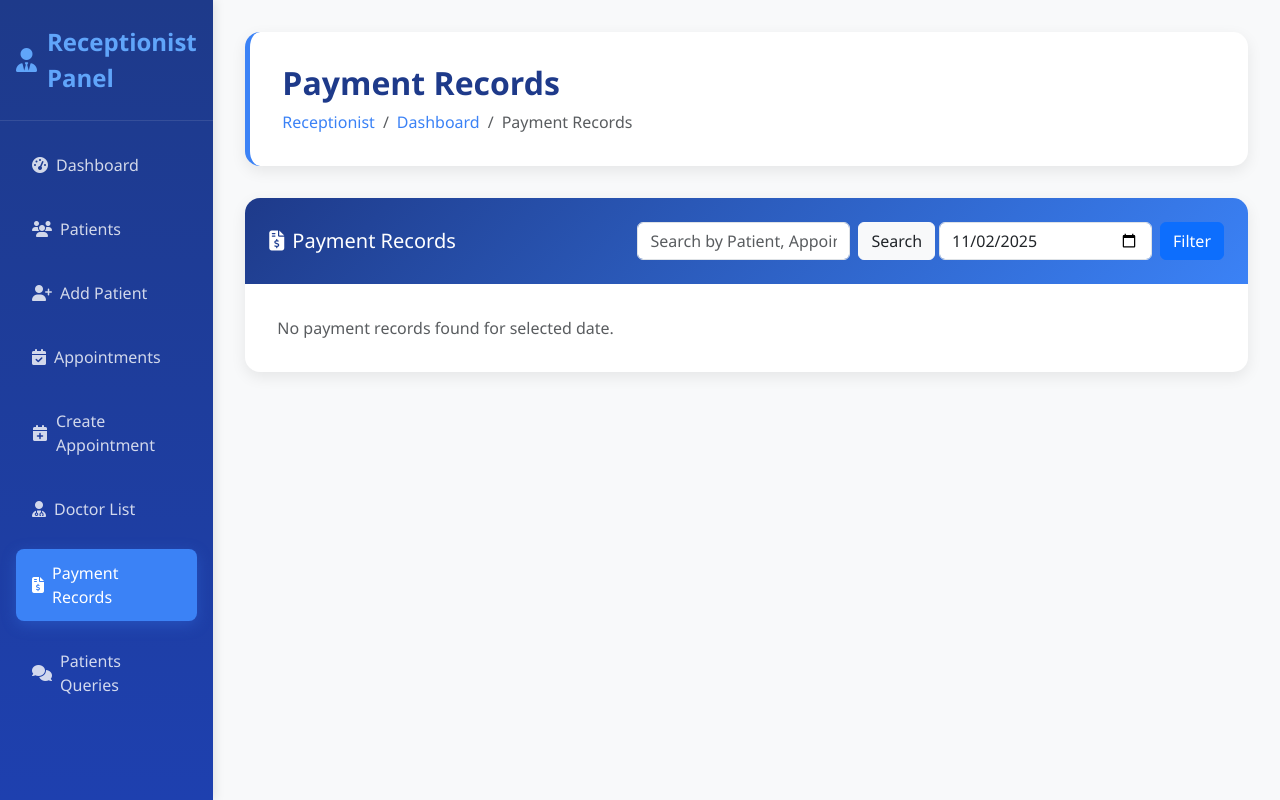
After one commit to amulbabariya07/hms-system, a Flask app: page /receptionist/payment_records in a window 1280 px wide. The commit adds this page. Run offline with Flask 3, Linux system fonts and the light colour scheme; some libraries are stand-ins or nearby versions.

Commit message:
[IMP] New view add in rep

```diff
--- a/app/receptionist/routes.py
+++ b/app/receptionist/routes.py
@@ -1,8 +1,16 @@
 from flask import Blueprint, render_template, request, redirect, url_for, flash, session, jsonify
 from app import db
-from app.models import User, Doctor, Appointment, ContactQuery, PatientIntakeForm, MedicalPrescription, Medicine
+from app.models import User, Doctor, Appointment, ContactQuery, PatientIntakeForm, MedicalPrescription, Medicine, Payment
 from datetime import datetime
+from datetime import date
 import re
+from flask import send_file
+import io
+from reportlab.pdfgen import canvas
+from reportlab.lib.pagesizes import A5
+from reportlab.lib import colors
+from reportlab.lib.styles import getSampleStyleSheet
+from reportlab.platypus import SimpleDocTemplate, Paragraph, Spacer, Table, TableStyle
 
 receptionist_bp = Blueprint('receptionist', __name__, template_folder='templates')
 
@@ -725,3 +733,112 @@ def check_reply(query_id):
     query = ContactQuery.query.get_or_404(query_id)
     has_reply = bool(query.response and query.response.strip())
     return jsonify({'has_reply': has_reply})
+
+
+@receptionist_bp.route('/doctor_list')
+def doctor_list():
+    """Display list of verified/approved doctors."""
+    doctors = Doctor.query.filter_by(is_verified=True).all()
+    return render_template('receptionist/doctor_list.html', doctors=doctors)
+
+from datetime import date
+from flask import request, render_template
+from sqlalchemy import func, or_, cast, String
+
+@receptionist_bp.route("/payment_records")
+def payment_records():
+    search = request.args.get("search", "").strip()
+    selected_date = request.args.get("date")
+
+    # Default to today's date if none selected
+    if not selected_date:
+        selected_date = date.today().strftime("%Y-%m-%d")
+
+    # Start query
+    query = Payment.query
+
+    # Filter by date
+    query = query.filter(func.date(Payment.created_at) == selected_date)
+
+    # Apply search (join Appointment for patient name)
+    if search:
+        query = query.join(Appointment, isouter=True).filter(
+            or_(
+                Appointment.patient_name.ilike(f"%{search}%"),
+                cast(Payment.appointment_id, String).ilike(f"%{search}%"),  # ✅ CAST HERE
+                Payment.razorpay_payment_id.ilike(f"%{search}%")
+            )
+        )
+
+    payments = query.order_by(Payment.created_at.desc()).all()
+
+    return render_template(
+        "receptionist/payment_records.html",
+        payments=payments,
+        current_date=selected_date
+    )
+
+@receptionist_bp.route('/payment/<int:payment_id>/receipt')
+@login_required
+def download_payment_receipt(payment_id):
+    payment = Payment.query.get_or_404(payment_id)
+    appointment = payment.appointment
+
+    buffer = io.BytesIO()
+    doc = SimpleDocTemplate(buffer, pagesize=A5, rightMargin=20, leftMargin=20, topMargin=20, bottomMargin=20)
+    elements = []
+
+    styles = getSampleStyleSheet()
+    title_style = styles['Heading1']
+    title_style.alignment = 1  # Center
+    normal_style = styles['Normal']
+
+    # Header: Hospital Name
+    elements.append(Paragraph("<b>HealthCare+</b>", title_style))
+    elements.append(Spacer(1, 10))
+    elements.append(Paragraph("Payment Receipt", styles['Heading2']))
+    elements.append(Spacer(1, 20))
+
+    # Payment Info
+    payment_data = [
+        ['Payment ID:', payment.razorpay_payment_id],
+        ['Amount:', f"{payment.amount:.2f}"],
+        ['Status:', payment.status.capitalize()],
+        ['Date:', payment.created_at.strftime('%Y-%m-%d %H:%M')]
+    ]
+    payment_table = Table(payment_data, colWidths=[100, 150])
+    payment_table.setStyle(TableStyle([
+        ('BACKGROUND', (0,0), (-1,0), colors.lightgrey),
+        ('GRID', (0,0), (-1,-1), 0.5, colors.grey),
+        ('FONTNAME', (0,0), (-1,-1), 'Helvetica'),
+        ('ALIGN', (1,0), (-1,-1), 'LEFT'),
+    ]))
+    elements.append(payment_table)
+    elements.append(Spacer(1, 15))
+
+    # Appointment & Patient Info
+    if appointment:
+        appointment_data = [
+            ['Appointment ID:', appointment.id],
+            ['Patient Name:', appointment.patient_name],
+            ['Doctor:', appointment.doctor.full_name if appointment.doctor else 'N/A'],
+            ['Doctor Specialization:', appointment.doctor.specialization.name if appointment.doctor and appointment.doctor.specialization else 'N/A']
+        ]
+        appointment_table = Table(appointment_data, colWidths=[130, 150])
+        appointment_table.setStyle(TableStyle([
+            ('BACKGROUND', (0,0), (-1,0), colors.lightgrey),
+            ('GRID', (0,0), (-1,-1), 0.5, colors.grey),
+            ('FONTNAME', (0,0), (-1,-1), 'Helvetica'),
+            ('ALIGN', (1,0), (-1,-1), 'LEFT'),
+        ]))
+        elements.append(appointment_table)
+        elements.append(Spacer(1, 20))
+
+    # Footer
+    elements.append(Paragraph("Thank you for choosing HealthCare+!", normal_style))
+    elements.append(Paragraph("Visit again for a healthier tomorrow.", normal_style))
+
+    doc.build(elements)
+    buffer.seek(0)
+
+    return send_file(buffer, as_attachment=True, download_name=f"Receipt_{payment.razorpay_payment_id}.pdf", mimetype='application/pdf')
--- a/app/receptionist/templates/receptionist/base_receptionist.html
+++ b/app/receptionist/templates/receptionist/base_receptionist.html
@@ -265,6 +265,18 @@
                                 Create Appointment
                             </a>
                         </li>
+                        <li class="nav-item mb-2">
+                            <a class="nav-link d-flex align-items-center gap-2 {% if request.endpoint == 'receptionist.doctor_list' %}active{% endif %}" href="{{ url_for('receptionist.doctor_list') }}">
+                                <i class="fas fa-user-md"></i>
+                                Doctor List
+                            </a>
+                        </li>
+                        <li class="nav-item mb-2">
+                            <a class="nav-link d-flex align-items-center gap-2 {% if request.endpoint == 'receptionist.payment_records' %}active{% endif %}" href="{{ url_for('receptionist.payment_records') }}">
+                                <i class="fas fa-file-invoice-dollar"></i>
+                                Payment Records
+                            </a>
+                        </li>
                         <!-- Added new Patients Query menu item after Create Appointment -->
                         <li class="nav-item mb-2">
                             <a class="nav-link d-flex align-items-center gap-2 {% if request.endpoint == 'receptionist.patients_queries' %}active{% endif %}" href="{{ url_for('receptionist.patients_queries') }}">
--- /dev/null
+++ b/app/receptionist/templates/receptionist/payment_records.html
@@ -0,0 +1,75 @@
+{% extends "receptionist/base_receptionist.html" %}
+
+{% block page_title %}Payment Records{% endblock %}
+{% block breadcrumb %}
+<li class="breadcrumb-item"><a href="{{ url_for('receptionist.receptionist_dashboard') }}">Dashboard</a></li>
+<li class="breadcrumb-item active" aria-current="page">Payment Records</li>
+{% endblock %}
+
+{% block content %}
+<div class="receptionist-card">
+  <div class="receptionist-card-header d-flex justify-content-between align-items-center">
+    <h5 class="mb-0"><i class="fas fa-file-invoice-dollar me-2"></i>Payment Records</h5>
+    <form id="filterForm" class="d-flex" method="get" action="{{ url_for('receptionist.payment_records') }}">
+      <input type="text" class="form-control me-2" name="search" placeholder="Search by Patient, Appointment ID..." value="{{ request.args.get('search', '') }}">
+      <button type="submit" class="btn btn-light text-dark me-1">Search</button>
+      <input type="date" class="form-control me-2" name="date" id="paymentDate" value="{{ request.args.get('date', current_date) }}">
+      <button type="submit" class="btn btn-primary">Filter</button>
+    </form>
+  </div>
+  <div class="receptionist-card-body">
+    {% if payments %}
+    <div class="table-responsive">
+      <table class="table table-hover align-middle">
+        <thead>
+          <tr>
+            <th>#</th>
+            <th>Payment ID</th>
+            <th>Appointment ID</th>
+            <th>Patient</th>
+            <th>Amount (₹)</th>
+            <th>Status</th>
+            <th>Date</th>
+          </tr>
+        </thead>
+        <tbody>
+          {% for payment in payments %}
+          <tr>
+            <td>{{ loop.index }}</td>
+            <td>{{ payment.razorpay_payment_id }}</td>
+            <td>{{ payment.appointment_id }}</td>
+            <td>{{ payment.appointment.patient_name if payment.appointment else 'N/A' }}</td>
+            <td>{{ "%.2f"|format(payment.amount) }}</td>
+            <td>
+              {% if payment.status == 'captured' %}
+                <span class="badge bg-success">Success</span>
+              {% elif payment.status == 'failed' %}
+                <span class="badge bg-danger">Failed</span>
+              {% else %}
+                <span class="badge bg-warning text-dark">{{ payment.status|capitalize }}</span>
+              {% endif %}
+            </td>
+            <td>{{ payment.created_at.strftime('%Y-%m-%d %H:%M') }}</td>
+            <td>
+              <a href="{{ url_for('receptionist.download_payment_receipt', payment_id=payment.id) }}" class="btn btn-sm btn-outline-primary">
+                <i class="fas fa-download me-1"></i>Receipt
+              </a>
+            </td>
+          </tr>
+          {% endfor %}
+        </tbody>
+      </table>
+    </div>
+    {% else %}
+      <p class="text-muted mb-0">No payment records found for selected date.</p>
+    {% endif %}
+  </div>
+</div>
+
+<script>
+  // Optional: auto-submit on date change
+  document.getElementById('paymentDate').addEventListener('change', function() {
+    document.getElementById('filterForm').submit();
+  });
+</script>
+{% endblock %}
```
Also changed, not shown: app/receptionist/templates/receptionist/doctor_list.html (added, +58 -0 lines).
